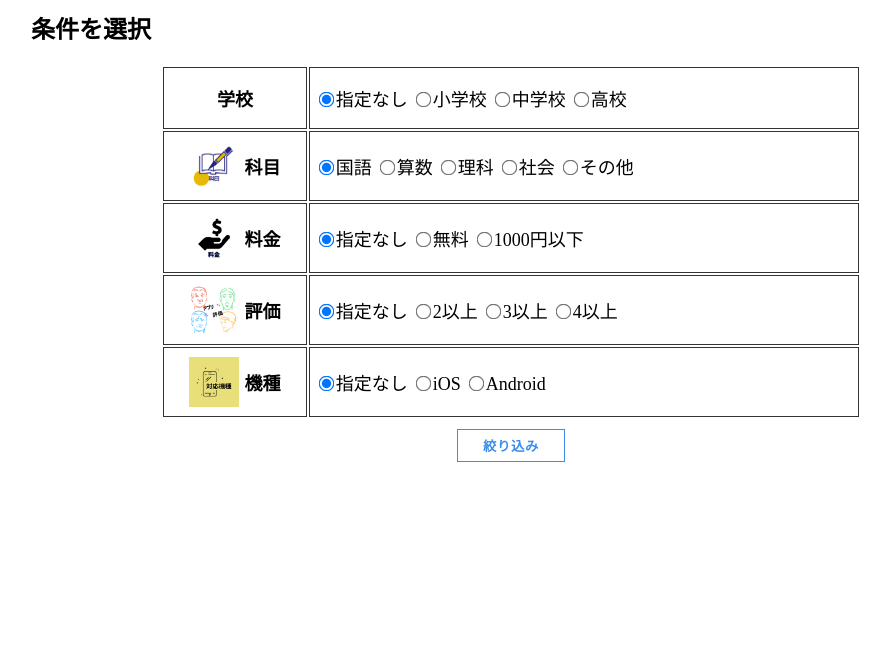
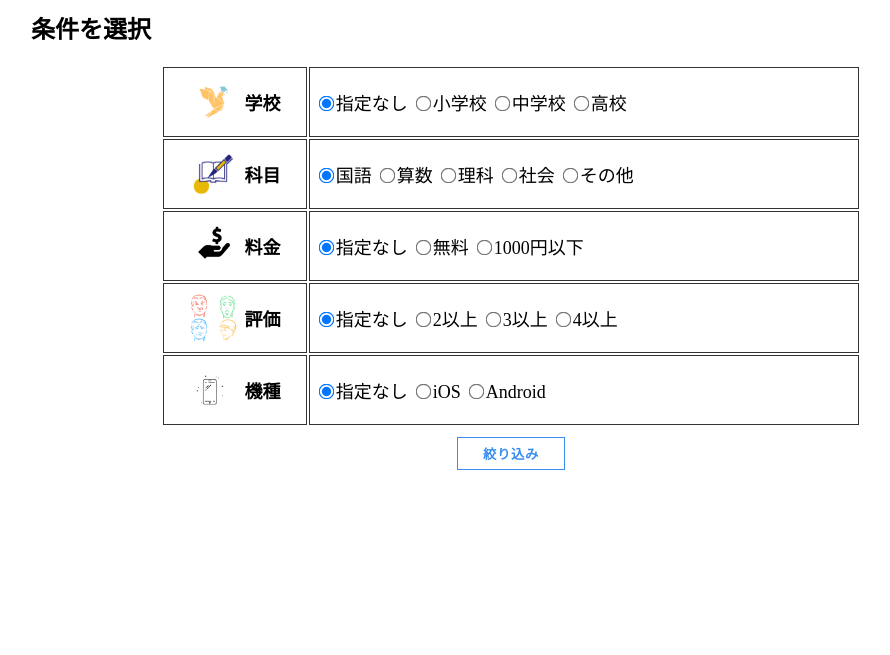
Before and after one commit to senttttt/webApp, a Django app: page /webapp/ in a window 1280 px wide. Shown: the part 100-755 px from the top of the page, without its empty margins (129-1019 px from the left). Run offline with Django 3.2, Linux system fonts and the light colour scheme.

Commit message:
last deploy

```diff
--- a/webapp/templates/webapp/index.html
+++ b/webapp/templates/webapp/index.html
@@ -16,7 +16,7 @@
       {% csrf_token %}
       <table>
         <tr>
-          <td class="search_title"><p class="search_detail"><font size="4"><b>学校</b></font></p></td>
+          <td class="search_title"><p class="search_detail_img"><img src="../../static/images/school.png" class="search_logo"></p><p class="search_detail"><font size="4"><b>学校</b></font></p></td>
           <td class="search_condition">
             <input type="radio" name="schoolInput" value="" style="transform:scale(1.2)" checked><font size="4">指定なし</font>
             <input type="radio" name="schoolInput" value="element" style="transform:scale(1.2)"><font size="4">小学校</font>
```
Also changed, not shown: webapp/static/images/machine.png, webapp/static/images/money.png, webapp/static/images/school.png (added), webapp/static/images/subject.png, webapp/static/images/value.png.
